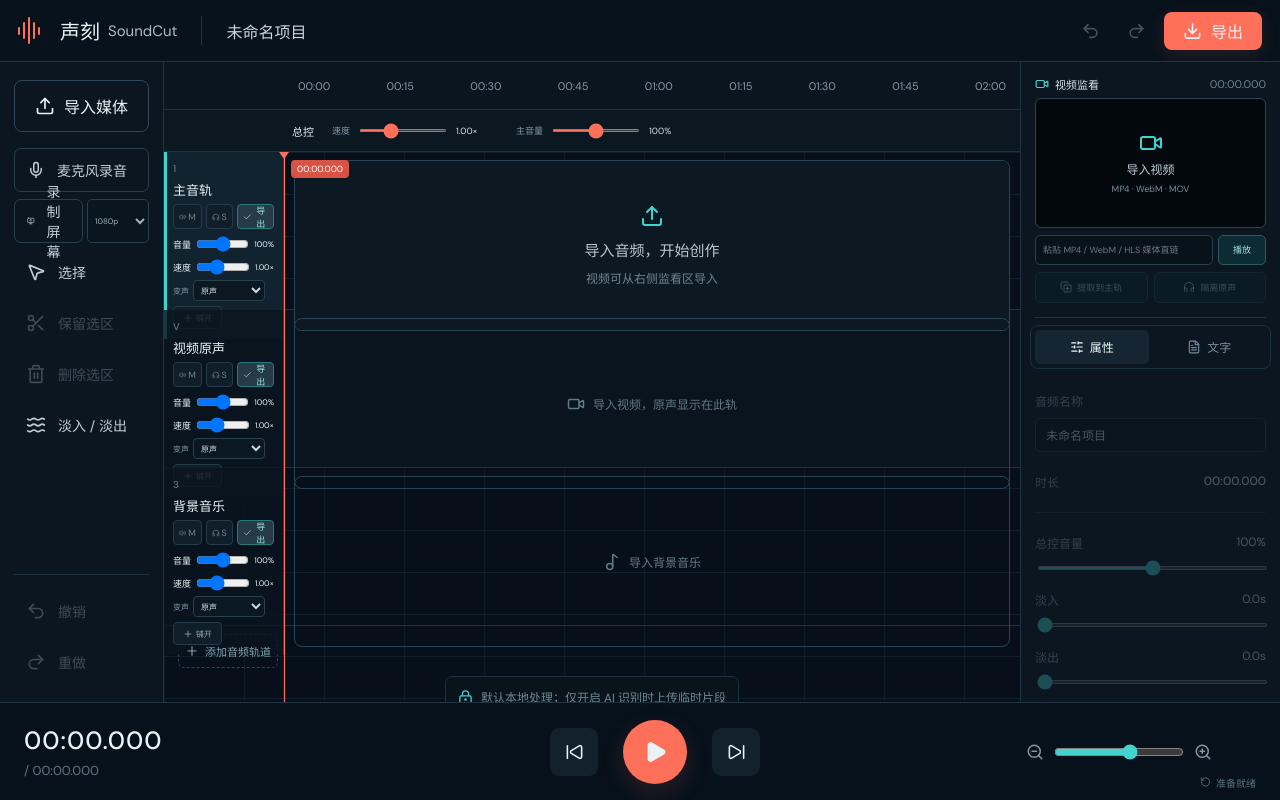
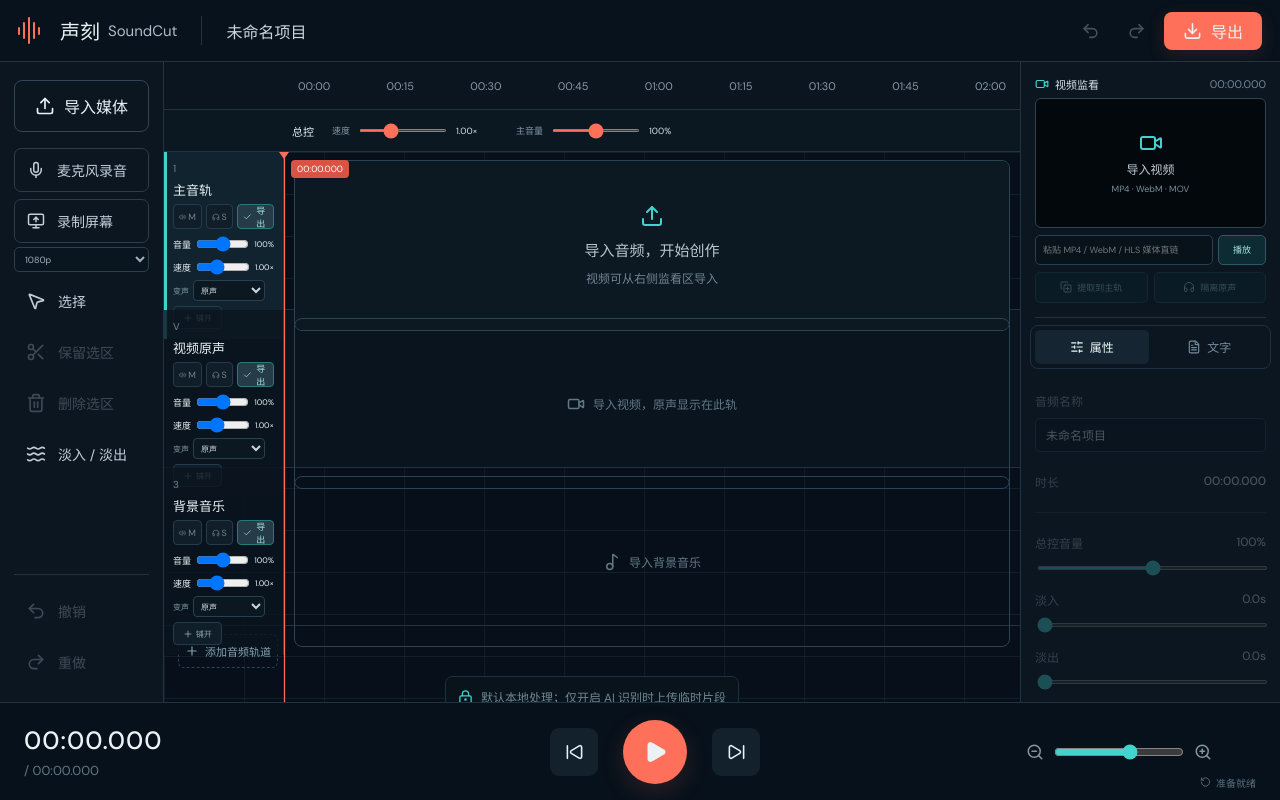
Before and after one commit to i711net/soundcut-web, a React (Vite) app: page / in a window 1280 px wide. Built offline with nearby package versions, Linux system fonts and the light colour scheme.

Commit message:
Add files via upload

```diff
--- a/src/audio.ts
+++ b/src/audio.ts
@@ -56,3 +56,15 @@ export function formatTime(value: number, precise = false) {
   const ms = Math.floor((safe % 1) * 1000)
   return precise ? `${String(minutes).padStart(2, '0')}:${String(seconds).padStart(2, '0')}.${String(ms).padStart(3, '0')}` : `${String(minutes).padStart(2, '0')}:${String(seconds).padStart(2, '0')}`
 }
+
+export function separateStereo(source: AudioBuffer, mode: 'vocals' | 'instrumental') {
+  if (source.numberOfChannels < 2) throw new Error('单声道音频无法进行快速人声分离')
+  const output = new AudioBuffer({ length: source.length, numberOfChannels: 2, sampleRate: source.sampleRate })
+  const left = source.getChannelData(0), right = source.getChannelData(1), outLeft = output.getChannelData(0), outRight = output.getChannelData(1)
+  for (let i = 0; i < source.length; i++) {
+    const center = (left[i] + right[i]) * .5
+    if (mode === 'vocals') outLeft[i] = outRight[i] = center
+    else { outLeft[i] = left[i] - center; outRight[i] = right[i] - center }
+  }
+  return output
+}
--- a/src/media.ts
+++ b/src/media.ts
@@ -44,3 +44,16 @@ export async function convertWav(wav: Blob, format: Exclude<AudioExportFormat, '
     return new Blob([data.slice().buffer], { type: option.mime })
   } finally { await ffmpeg.deleteFile(input).catch(() => undefined); await ffmpeg.deleteFile(output).catch(() => undefined) }
 }
+
+export async function pitchShiftWav(wav: Blob, semitones: number) {
+  if (Math.abs(semitones) < .01) return wav
+  const ffmpeg = await getFFmpeg(), id = Date.now().toString(36), input = `pitch-${id}.wav`, output = `pitched-${id}.wav`
+  const factor = 2 ** (semitones / 12), compensate = 1 / factor
+  await ffmpeg.writeFile(input, await fetchFile(wav))
+  try {
+    await ffmpeg.exec(['-i', input, '-af', `asetrate=44100*${factor.toFixed(8)},aresample=44100,atempo=${compensate.toFixed(8)}`, '-ar', '44100', '-acodec', 'pcm_s16le', output])
+    const data = await ffmpeg.readFile(output)
+    if (typeof data === 'string') throw new Error('歌曲变调失败')
+    return new Blob([data.slice().buffer], { type: 'audio/wav' })
+  } finally { await ffmpeg.deleteFile(input).catch(() => undefined); await ffmpeg.deleteFile(output).catch(() => undefined) }
+}
--- a/src/mixer.ts
+++ b/src/mixer.ts
@@ -5,6 +5,7 @@ export type MixerTrack = {
   name: string
   kind: TrackKind
   buffer: AudioBuffer | null
+  originalBuffer: AudioBuffer | null
   muted: boolean
   solo: boolean
   volume: number
@@ -14,13 +15,17 @@ export type MixerTrack = {
   expanded: boolean
   voicePreset: VoicePreset
   clipVoicePreset: VoicePreset
+  pitchSemitones: number
+  clipPitchSemitones: number
+  appliedPitchSemitones: number
   includeInExport: boolean
 }
 
 export const newTrack = (id: string, name: string, kind: TrackKind, buffer: AudioBuffer | null = null): MixerTrack => ({
-  id, name, kind, buffer, muted: false, solo: false, volume: 1, playbackRate: 1,
+  id, name, kind, buffer, originalBuffer: buffer, muted: false, solo: false, volume: 1, playbackRate: 1,
   clipVolume: 1, clipPlaybackRate: 1, expanded: false, includeInExport: true,
   voicePreset: 'none', clipVoicePreset: 'none',
+  pitchSemitones: 0, clipPitchSemitones: 0, appliedPitchSemitones: 0,
 })
 
 export function audibleTracks(tracks: MixerTrack[]) {
--- a/src/recording-stream.css
+++ b/src/recording-stream.css
@@ -1,3 +1,3 @@
 .record-tool{border:1px solid #27404e!important}.record-tool svg{width:18px}.record-tool.recording{color:#fff!important;background:#8f302d!important;border-color:#e25d51!important;box-shadow:0 0 0 3px #e25d5120}.record-tool.recording svg{width:14px}.record-tool.recording span{font-variant-numeric:tabular-nums}
 .stream-input{display:grid;grid-template-columns:minmax(0,1fr) 48px;gap:5px;margin-top:7px}.stream-input input{height:30px;min-width:0;padding:0 7px;color:#d5e3e8;background:#07121b;border:1px solid #29404e;border-radius:5px;font-size:9px}.stream-input button{height:30px;color:#9fe1dd;background:#0d2b32;border:1px solid #2c5a60;border-radius:5px;font-size:9px}.stream-input button:hover{color:#071216;background:var(--cyan)}
-.screen-record-config{display:grid;grid-template-columns:1fr 62px;gap:4px}.screen-record-config .tool{min-width:0;border:1px solid #27404e}.screen-record-config .tool svg{width:18px}.screen-record-config .tool.recording{color:#fff;background:#8f302d;border-color:#e25d51}.screen-record-config select{min-width:0;padding:0 3px;color:#9fb1bb;background:#091620;border:1px solid #29404e;border-radius:5px;font-size:8px}@media(max-width:1050px){.screen-record-config{display:block}.screen-record-config select{display:none}}
+.screen-record-config{display:grid;grid-template-columns:1fr;gap:4px}.screen-record-config .tool{width:100%;min-width:0;border:1px solid #27404e;white-space:nowrap}.screen-record-config .tool svg{width:18px;flex:none}.screen-record-config .tool.recording{color:#fff;background:#8f302d;border-color:#e25d51}.screen-record-config select{width:100%;height:25px;min-width:0;padding:0 6px;color:#9fb1bb;background:#091620;border:1px solid #29404e;border-radius:5px;font-size:9px}@media(max-width:1050px){.screen-record-config{display:block}.screen-record-config select{display:none}}
--- a/src/useTrackStore.ts
+++ b/src/useTrackStore.ts
@@ -9,7 +9,8 @@ export function useTrackStore() {
   const nextTrackNumber = useRef(4)
   const activeTrack = useMemo(() => tracks.find(track => track.id === activeId) || tracks[0], [activeId, tracks])
   const updateTrack = useCallback((id: string, patch: Partial<MixerTrack>) => setTracks(items => items.map(track => track.id === id ? { ...track, ...patch } : track)), [])
-  const setTrackBuffer = useCallback((id: string, buffer: AudioBuffer | null, name?: string) => setTracks(items => items.map(track => track.id === id ? { ...track, buffer, ...(name ? { name } : {}) } : track)), [])
+  const setTrackBuffer = useCallback((id: string, buffer: AudioBuffer | null, name?: string) => setTracks(items => items.map(track => track.id === id ? { ...track, buffer, originalBuffer: buffer, appliedPitchSemitones: 0, ...(name ? { name } : {}) } : track)), [])
+  const setTrackProcessedBuffer = useCallback((id: string, buffer: AudioBuffer | null, appliedPitchSemitones: number) => setTracks(items => items.map(track => track.id === id ? { ...track, buffer, appliedPitchSemitones } : track)), [])
   const addTrack = useCallback((buffer: AudioBuffer | null = null, name?: string, kind: TrackKind = 'audio') => {
     const id = `track-${nextTrackNumber.current++}`
     setTracks(items => [...items, newTrack(id, name || `音轨 ${items.length + 1}`, kind, buffer)]); setActiveId(id); return id
@@ -26,5 +27,5 @@ export function useTrackStore() {
     setActiveId(current => current === id ? 'track-1' : current)
     return next
   }), [])
-  return { tracks, activeId, activeTrack, setActiveId, updateTrack, setTrackBuffer, addTrack, deleteTrack, extractVideoToMain }
+  return { tracks, activeId, activeTrack, setActiveId, updateTrack, setTrackBuffer, setTrackProcessedBuffer, addTrack, deleteTrack, extractVideoToMain }
 }
--- a/src/voice-effects.ts
+++ b/src/voice-effects.ts
@@ -5,6 +5,7 @@ export const voicePresets: Array<{ value: VoicePreset; label: string }> = [
   { value: 'robot', label: '机器人' }, { value: 'female', label: '女声感' }, { value: 'cartoon', label: '卡通高音' },
   { value: 'opera', label: '猴王戏曲感' }, { value: 'deep', label: '憨厚低音' }, { value: 'comedy', label: '喜剧男声' },
 ]
+export const presetPitch: Record<VoicePreset, number> = { none: 0, child: 5, elder: -2, robot: 0, female: 3, cartoon: 7, opera: 2, deep: -5, comedy: -1 }
 
 function effectNode(context: BaseAudioContext, preset: VoicePreset): AudioNode | null {
   if (preset === 'none') return null
```
Also changed, not shown: 1 other file (tests, documents, lock files or other folders).
